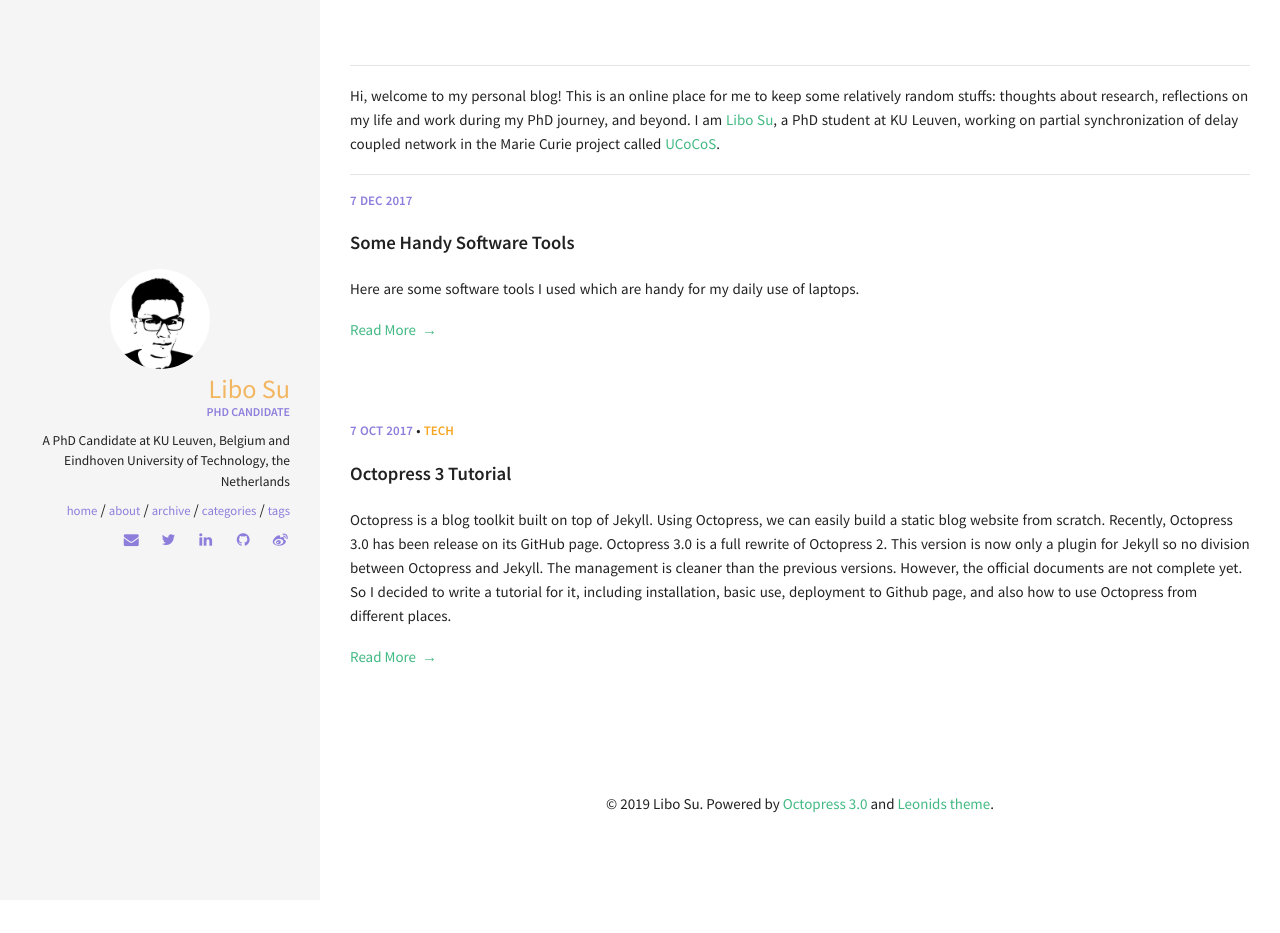
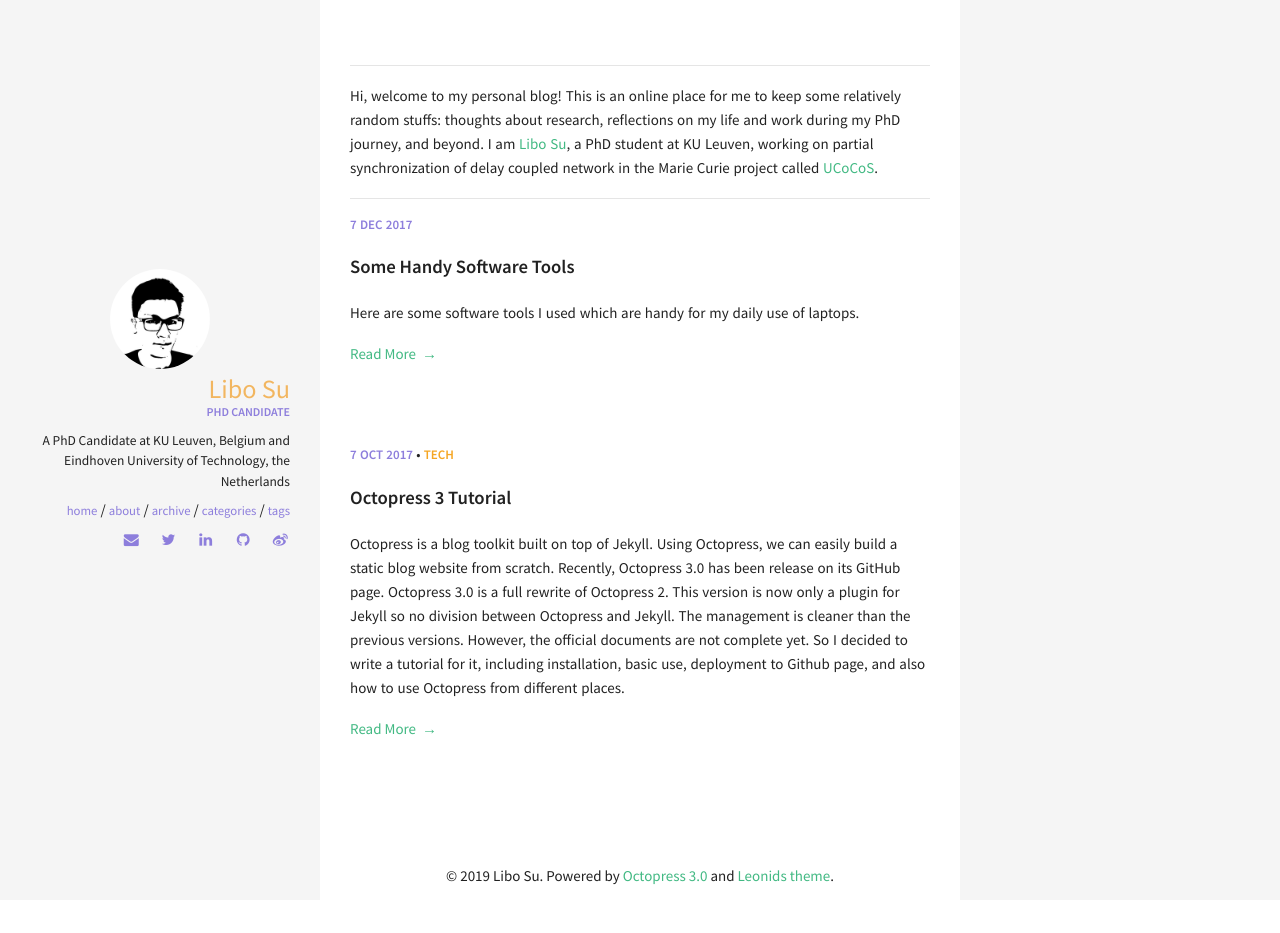
Before and after one commit to sulibo/sulibo.github.io, a Jekyll site: the page built from index.md, in a window 1280 px wide. Built offline with Jekyll 4.4.1, drawn with Linux system fonts in a browser that asks for light colours; before the commit the page ends 900 px from its top, so only the background shows below that.

Commit message:
add right sidebar and back to top button

```diff
--- /dev/null
+++ b/_includes/sidebar_right.html
@@ -0,0 +1,17 @@
+
+<div class="table-cell table-middle">
+  {% if page.layout == 'post' %}
+    {% if page.toc %}
+      {% capture post-toc %}
+        {% include toc.html html=page.content ordered=true %}
+      {% endcapture %}
+
+      {% if post-toc %}
+        <div style="background-color:	#F6F6F6F6;text-align: left; display: table; padding: 0em -10em 0em 0.5em;">
+        <h4>Table of Contents</h4>
+        {{ post-toc }}
+        </div>
+      {% endif %}
+    {% endif %}
+  {% endif %}
+</div>
--- a/_layouts/default.html
+++ b/_layouts/default.html
@@ -10,14 +10,26 @@
         {% include sidebar.html %}
       </div>
     </div>
-    <div class="col s12 m9">
+    <div class="col s12 m6 container">
       <div class="post-listing">
         {{ content }}
         {% include footer.html %}
       </div>
     </div>
+    <div class="col s12 m3">
+      <div class="table under-cover">
+        {% include sidebar_right.html %}
+      </div>
+    </div>
   </div>
   {% include js.html %}
 
+  <!--back-to-top-button-->
+  <script src="{{ site.url }}/{{ site.baseurl }}/assets/js/back-to-top.js"></script>
+  <script>addBackToTop({
+  diameter: 40,
+    backgroundColor: '#42b983',
+      textColor: '#fff'
+  })</script>
 </body>
 </html>
--- a/_sass/pages/_layout.scss
+++ b/_sass/pages/_layout.scss
@@ -7,6 +7,24 @@
   min-height: 400px;
   padding: 30px 15px 20px;
   z-index: 1;
+  @include media-query($small-screen) {
+    background-position: center;
+    padding: 30px;
+  }
+  @include media-query($medium-screen) {
+    height: 100vh;
+    position: initial;
+    width: 100%;
+  }
+}
+.under-cover {
+  background-color: $background-color;
+  position: fixed;
+  text-align: center;
+  width: 100%;
+  min-height: 400px;
+  padding: 30px 15px 20px;
+  z-index: -233;
   @include media-query($small-screen) {
     background-position: center;
     padding: 30px;
--- a/_sass/pages/_post.scss
+++ b/_sass/pages/_post.scss
@@ -13,7 +13,7 @@
   }
   @include media-query($medium-screen) {
     height: 100vh;
-    overflow-y: scroll;
+//    overflow-y: scroll;
     position: initial;
     top: 0;
   }
```
Also changed, not shown: _layouts/post.html (+0 -13 lines), assets/js/back-to-top.js (added, +1 -0 lines).
